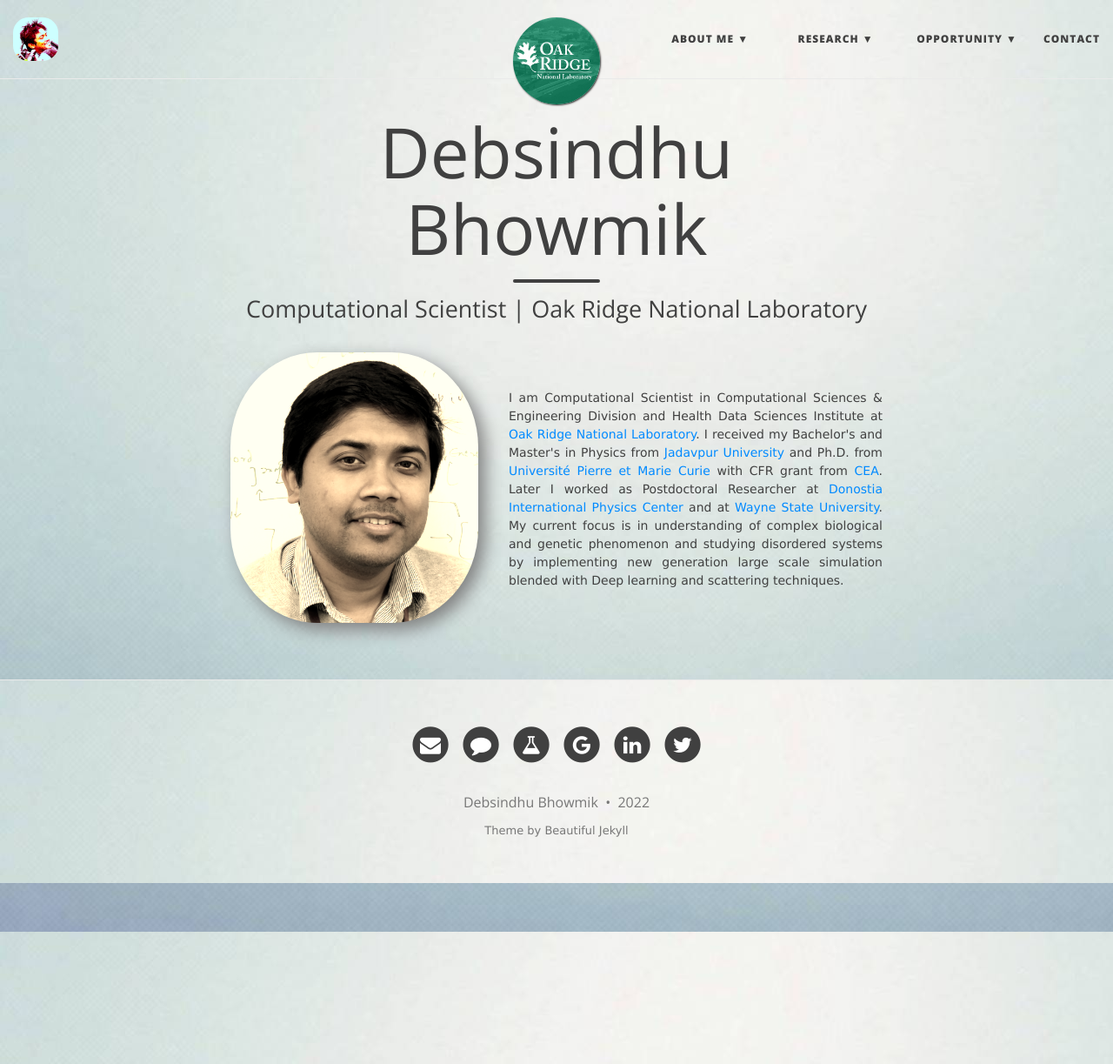
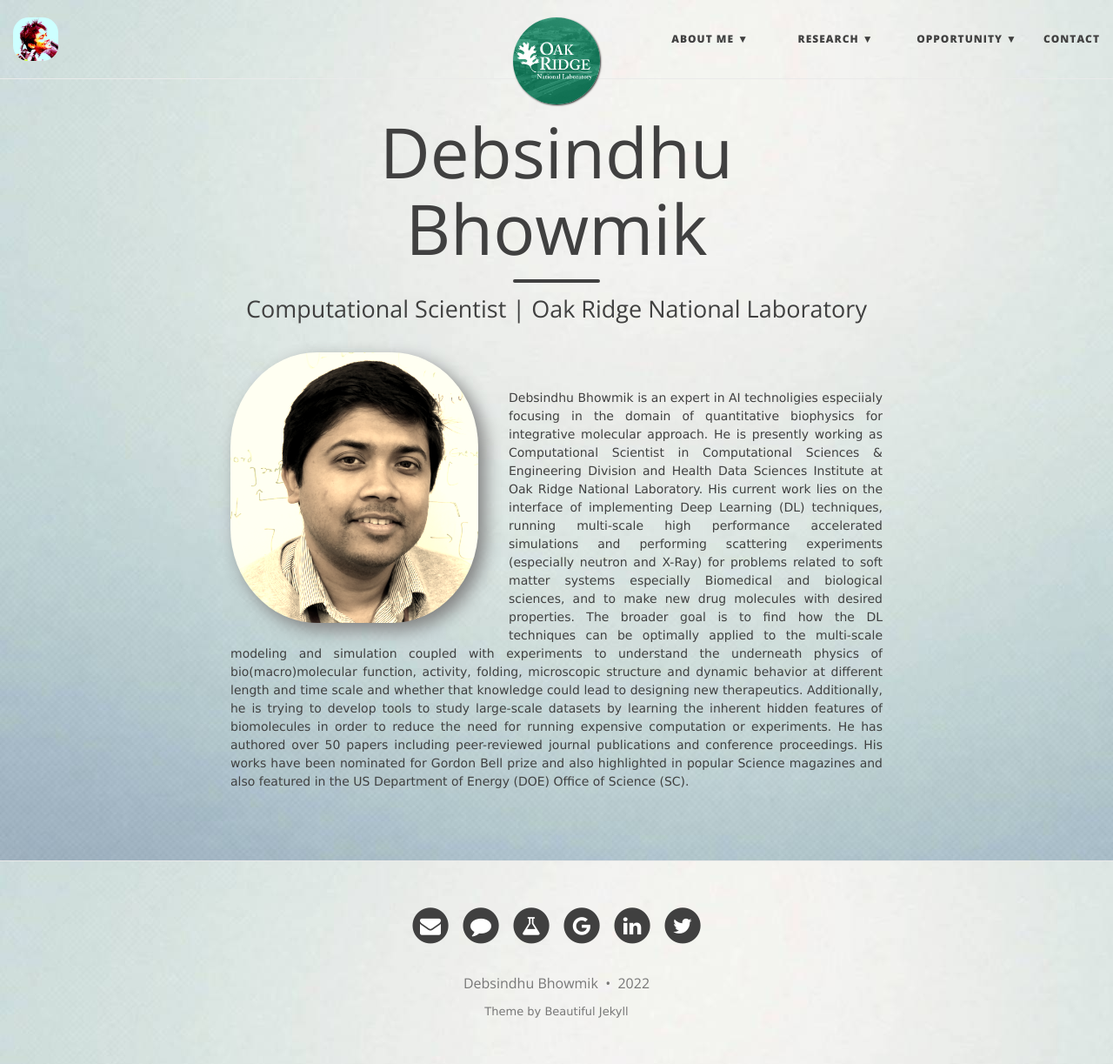
Before and after one commit to debsindhu/debsindhu.github.io, a Jekyll site: the page built from index.html, in a window 1280 px wide and 1223 px high. Shown: the whole window at 87% size. Built offline with Jekyll 4.4.1, drawn with Linux system fonts in a browser that asks for light colours; nearby versions of some CDN libraries; the list of posts is cut into pages by our own code.

Commit message:
Update index.html

```diff
--- a/index.html
+++ b/index.html
@@ -31,16 +31,21 @@ img {
 <div style="text-align: justify">
 <font size="4.5"><p></font>
 <br>
+Debsindhu Bhowmik is an expert in AI technoligies especiialy focusing in the domain of quantitative biophysics for integrative molecular approach.
+    He is presently working as Computational Scientist in Computational Sciences & Engineering Division and Health Data Sciences Institute
+    at Oak Ridge National Laboratory.
 
-I am Computational Scientist in Computational Sciences & Engineering Division and Health Data Sciences Institute
-at <a href="https://www.ornl.gov/">Oak Ridge National Laboratory</a>. I received my Bachelor's and Master's
-in Physics from <a href="http://www.jaduniv.edu.in/"> Jadavpur University</a> and Ph.D. from
-<a href="http://www.upmc.fr/en/">Université Pierre et Marie Curie</a> with CFR grant from
-<a href="http://www-centre-saclay.cea.fr/en">CEA</a>. Later I worked as Postdoctoral Researcher at
-<a href="http://dipc.ehu.es/index.php?lng=eng">Donostia International Physics Center</a> and at
-<a href="https://wayne.edu/">Wayne State University</a>. My current focus is in understanding of complex biological and
-genetic phenomenon and studying disordered systems by implementing new generation large scale simulation blended
-with Deep learning and scattering techniques.
+His current work lies on the interface of implementing Deep Learning (DL) techniques, running multi-scale high performance accelerated
+    simulations and performing scattering experiments (especially neutron and X-Ray) for problems related to soft matter
+    systems especially Biomedical and biological sciences, and to make new drug molecules with desired properties.
+    The broader goal is to find how the DL techniques can be optimally applied to the multi-scale modeling and simulation
+    coupled with experiments to understand the underneath physics of bio(macro)molecular function, activity, folding,
+    microscopic structure and dynamic behavior at different length and time scale and whether that knowledge could lead to
+    designing new therapeutics. Additionally, he is trying to develop tools to study large-scale datasets by learning the
+    inherent hidden features of biomolecules in order to reduce the need for running expensive computation or experiments.
+    He has authored over 50 papers including peer-reviewed journal publications and conference proceedings. His works have
+    been nominated for Gordon Bell prize and also highlighted in popular Science magazines and also featured in the US
+    Department of Energy (DOE) Office of Science (SC).
 </div>
 <!--
 </p>
```
